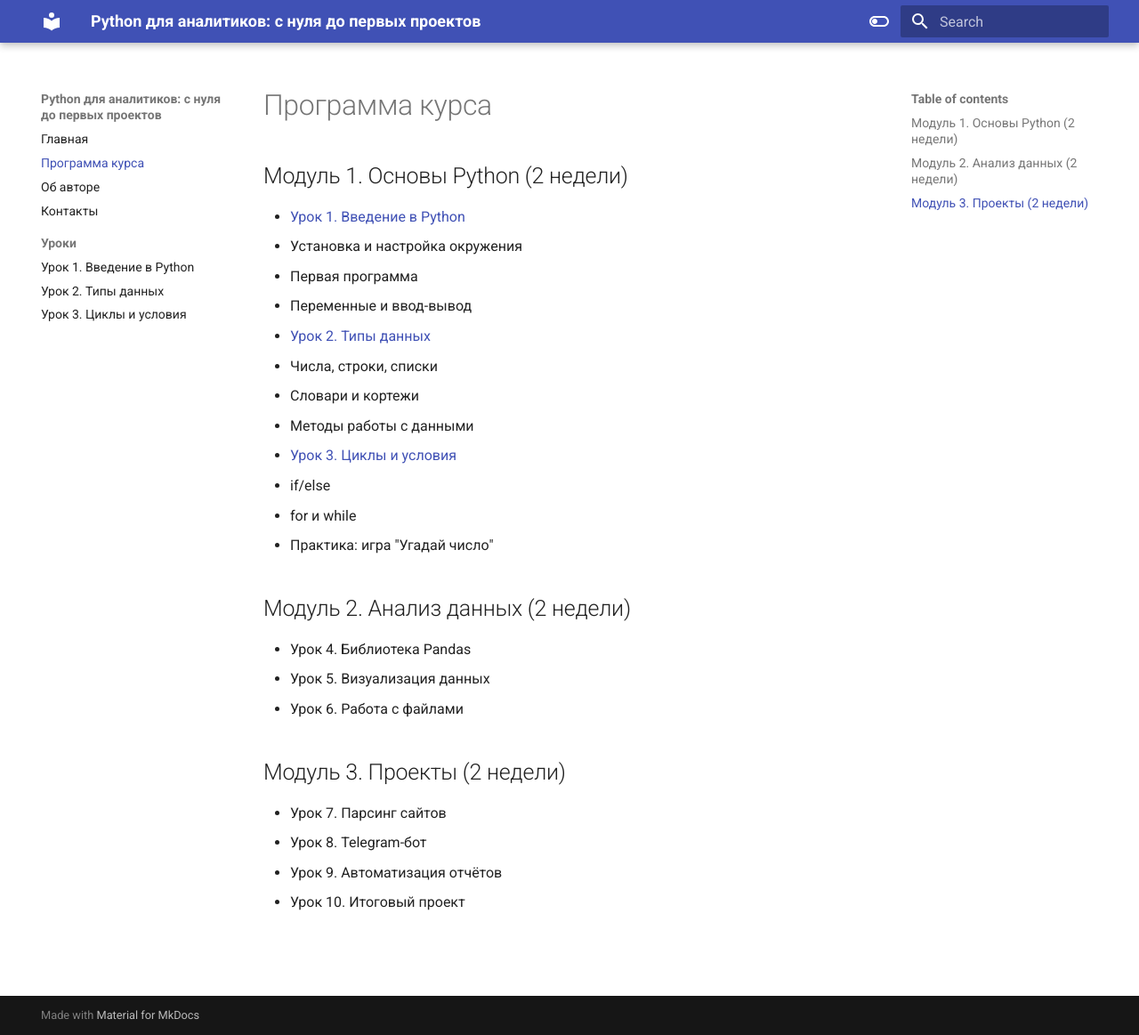
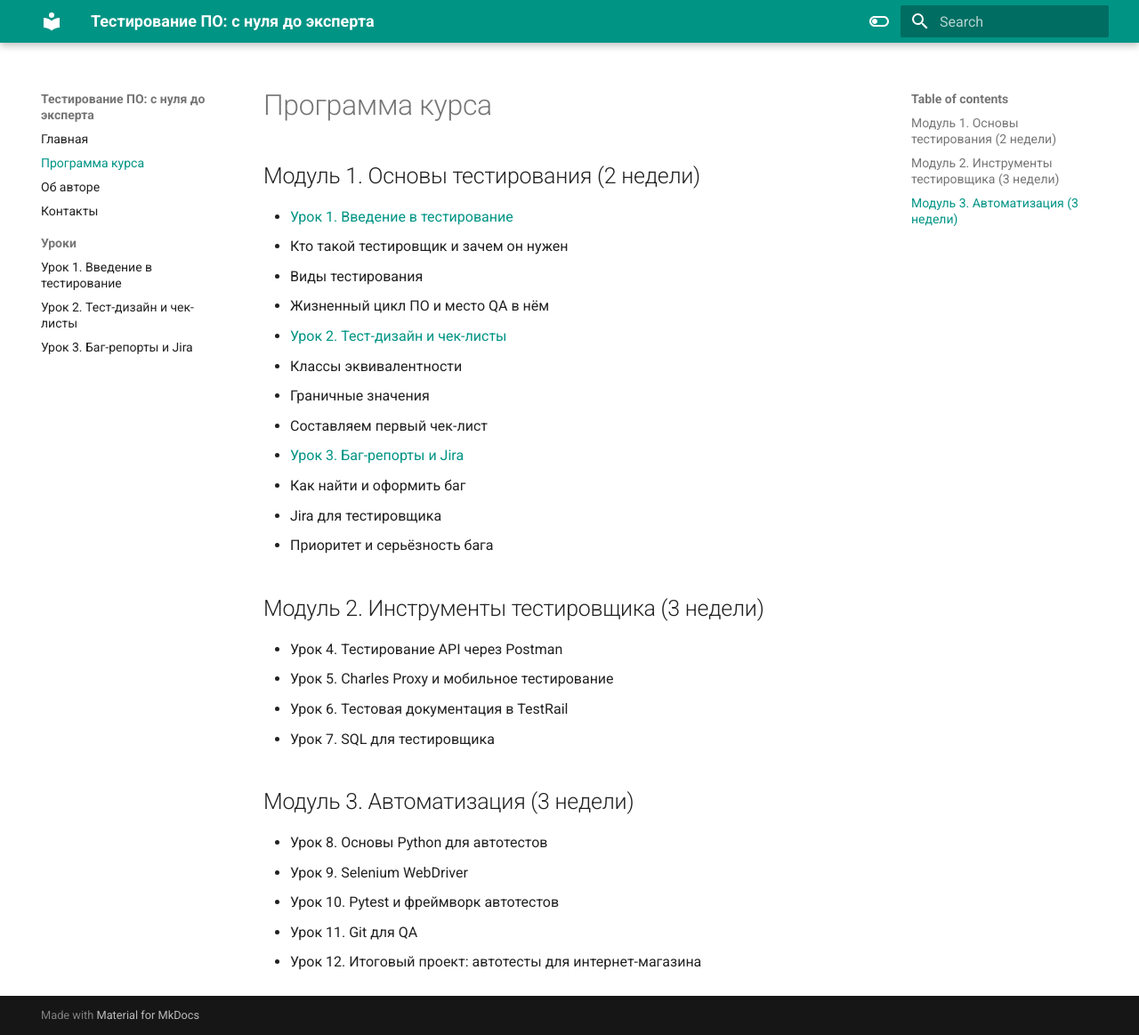
Before and after one commit to Denis-EA/project, an MkDocs documentation site: the page built from docs/program.md, in a window 1280 px wide and 1163 px high. Shown: the whole window at 89% size. Built offline with MkDocs 1.6.1 and Material for MkDocs 9.7.7, drawn with Linux system fonts in a browser that asks for light colours.

Commit message:
change theme

```diff
--- a/docs/program.md
+++ b/docs/program.md
@@ -1,31 +1,33 @@
 # Программа курса
 
-## Модуль 1. Основы Python (2 недели)
+## Модуль 1. Основы тестирования (2 недели)
 
-- [Урок 1. Введение в Python](lessons/lesson-01.md)
-  - Установка и настройка окружения
-  - Первая программа
-  - Переменные и ввод-вывод
+- [Урок 1. Введение в тестирование](lessons/lesson-01.md)
+  - Кто такой тестировщик и зачем он нужен
+  - Виды тестирования
+  - Жизненный цикл ПО и место QA в нём
 
-- [Урок 2. Типы данных](lessons/lesson-02.md)
-  - Числа, строки, списки
-  - Словари и кортежи
-  - Методы работы с данными
+- [Урок 2. Тест-дизайн и чек-листы](lessons/lesson-02.md)
+  - Классы эквивалентности
+  - Граничные значения
+  - Составляем первый чек-лист
 
-- [Урок 3. Циклы и условия](lessons/lesson-03.md)
-  - if/else
-  - for и while
-  - Практика: игра "Угадай число"
+- [Урок 3. Баг-репорты и Jira](lessons/lesson-03.md)
+  - Как найти и оформить баг
+  - Jira для тестировщика
+  - Приоритет и серьёзность бага
 
-## Модуль 2. Анализ данных (2 недели)
+## Модуль 2. Инструменты тестировщика (3 недели)
 
-- Урок 4. Библиотека Pandas
-- Урок 5. Визуализация данных
-- Урок 6. Работа с файлами
+- Урок 4. Тестирование API через Postman
+- Урок 5. Charles Proxy и мобильное тестирование
+- Урок 6. Тестовая документация в TestRail
+- Урок 7. SQL для тестировщика
 
-## Модуль 3. Проекты (2 недели)
+## Модуль 3. Автоматизация (3 недели)
 
-- Урок 7. Парсинг сайтов
-- Урок 8. Telegram-бот
-- Урок 9. Автоматизация отчётов
-- Урок 10. Итоговый проект
+- Урок 8. Основы Python для автотестов
+- Урок 9. Selenium WebDriver
+- Урок 10. Pytest и фреймворк автотестов
+- Урок 11. Git для QA
+- Урок 12. Итоговый проект: автотесты для интернет-магазина
--- a/mkdocs.yml
+++ b/mkdocs.yml
@@ -1,17 +1,17 @@
-site_name: "Python для аналитиков: с нуля до первых проектов"
-site_url: "https://your-client-site.com"
+site_name: "Тестирование ПО: с нуля до эксперта"
+site_url: "https://glivero.github.io/project/"
 theme:
   name: material
   palette:
     - scheme: default
-      primary: indigo
-      accent: deep purple
+      primary: teal
+      accent: orange
       toggle:
         icon: material/toggle-switch-off-outline
         name: Тёмная тема
     - scheme: slate
-      primary: indigo
-      accent: deep purple
+      primary: teal
+      accent: orange
       toggle:
         icon: material/toggle-switch
         name: Светлая тема
@@ -30,9 +30,9 @@ nav:
   - Об авторе: about.md
   - Контакты: contact.md
   - Уроки:
-      - Урок 1. Введение в Python: lessons/lesson-01.md
-      - Урок 2. Типы данных: lessons/lesson-02.md
-      - Урок 3. Циклы и условия: lessons/lesson-03.md
+      - Урок 1. Введение в тестирование: lessons/lesson-01.md
+      - Урок 2. Тест-дизайн и чек-листы: lessons/lesson-02.md
+      - Урок 3. Баг-репорты и Jira: lessons/lesson-03.md
 
 plugins:
   - search
@@ -42,8 +42,8 @@ markdown_extensions:
   - admonition
   - pymdownx.details
   - pymdownx.superfences
+  - attr_list
+  - md_in_html
   - pymdownx.emoji:
       emoji_index: !!python/name:material.extensions.emoji.twemoji
       emoji_generator: !!python/name:material.extensions.emoji.to_svg
-  - attr_list
-  - md_in_html
--- a/overrides/home.html
+++ b/overrides/home.html
@@ -1,23 +1,23 @@
 {% extends "main.html" %}
 
 {% block announce %}
-  <strong>Старт курса 15 июля!</strong> Запишитесь сейчас и получите скидку 30%.
+  <strong>Старт курса 1 августа!</strong> Запишитесь сейчас и получите скидку 30%.
 {% endblock %}
 
 {% block tabs %}
   {{ super() }}
 
   <!-- Hero-блок -->
-  <section style="background: linear-gradient(135deg, #667eea 0%, #764ba2 100%); padding: 80px 20px; text-align: center; color: white;">
+  <section style="background: linear-gradient(135deg, #00897b 0%, #ff6e40 100%); padding: 80px 20px; text-align: center; color: white;">
     <div style="max-width: 800px; margin: 0 auto;">
       <h1 style="font-size: 3em; margin-bottom: 20px; font-weight: 700;">
-        Python для аналитиков
+        Тестирование ПО: с нуля до эксперта
       </h1>
       <p style="font-size: 1.3em; margin-bottom: 30px; opacity: 0.95;">
-        Освойте Python с нуля до первых проектов за 6 недель.<br>
-        Даже если вы никогда не программировали.
+        Освойте ручное и автоматизированное тестирование за 8 недель.<br>
+        Даже если вы никогда не работали в IT.
       </p>
-      <a href="#start" class="md-button md-button--primary" style="font-size: 1.1em; padding: 12px 30px; background: #ff6b6b; border: none;">
+      <a href="#start" class="md-button md-button--primary" style="font-size: 1.1em; padding: 12px 30px; background: #ff6e40; border: none;">
         Записаться на курс
       </a>
     </div>
@@ -29,21 +29,21 @@
     <div style="display: grid; grid-template-columns: repeat(auto-fit, minmax(250px, 1fr)); gap: 30px;">
 
       <div style="text-align: center; padding: 20px; border-radius: 8px; box-shadow: 0 2px 8px rgba(0,0,0,0.1);">
-        <span style="font-size: 3em;">🎯</span>
-        <h3>Только практика</h3>
-        <p>12 реальных проектов из мира аналитики данных. Никакой "воды" и бесполезной теории.</p>
+        <span style="font-size: 3em;">🔍</span>
+        <h3>Реальные проекты</h3>
+        <p>Тестируем настоящие приложения: интернет-магазин, API, мобильное приложение.</p>
       </div>
 
       <div style="text-align: center; padding: 20px; border-radius: 8px; box-shadow: 0 2px 8px rgba(0,0,0,0.1);">
-        <span style="font-size: 3em;">⏰</span>
-        <h3>Гибкий график</h3>
-        <p>Учитесь когда удобно. Доступ к материалам остаётся навсегда.</p>
+        <span style="font-size: 3em;">🛠️</span>
+        <h3>Инструменты с рынка</h3>
+        <p>Jira, TestRail, Postman, Charles, Selenium. Всё, что нужно работодателю.</p>
       </div>
 
       <div style="text-align: center; padding: 20px; border-radius: 8px; box-shadow: 0 2px 8px rgba(0,0,0,0.1);">
-        <span style="font-size: 3em;">💬</span>
-        <h3>Поддержка ментора</h3>
-        <p>Личный ментор проверяет ваши задания и отвечает на вопросы в течение 24 часов.</p>
+        <span style="font-size: 3em;">💼</span>
+        <h3>Трудоустройство</h3>
+        <p>Помогаем составить резюме, подготовиться к собеседованию и найти работу.</p>
       </div>
 
     </div>
```
Also changed, not shown: docs/about.md (+9 -10 lines), docs/index.md (+26 -18 lines), docs/lessons/lesson-01.md (+27 -23 lines).
